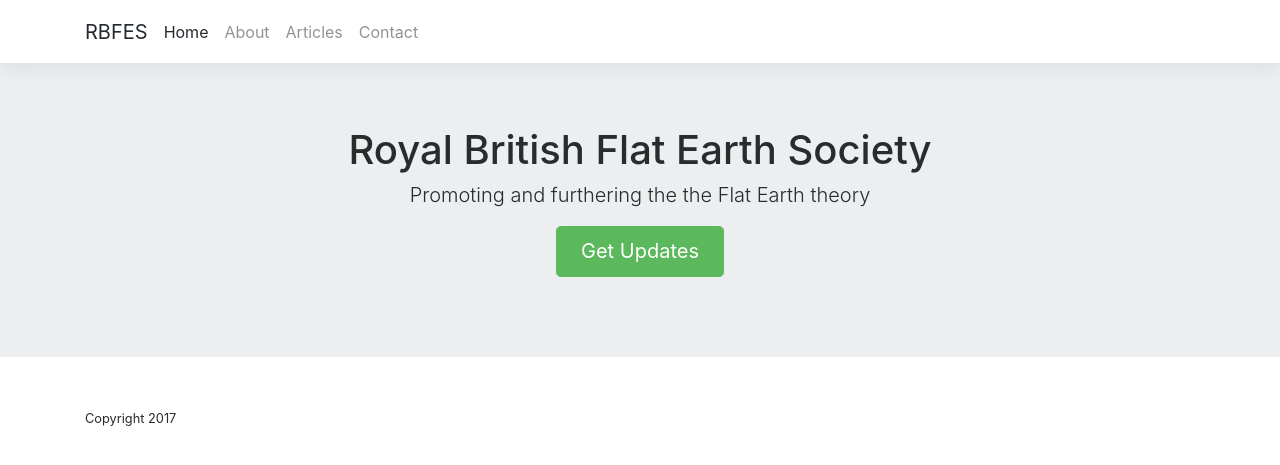
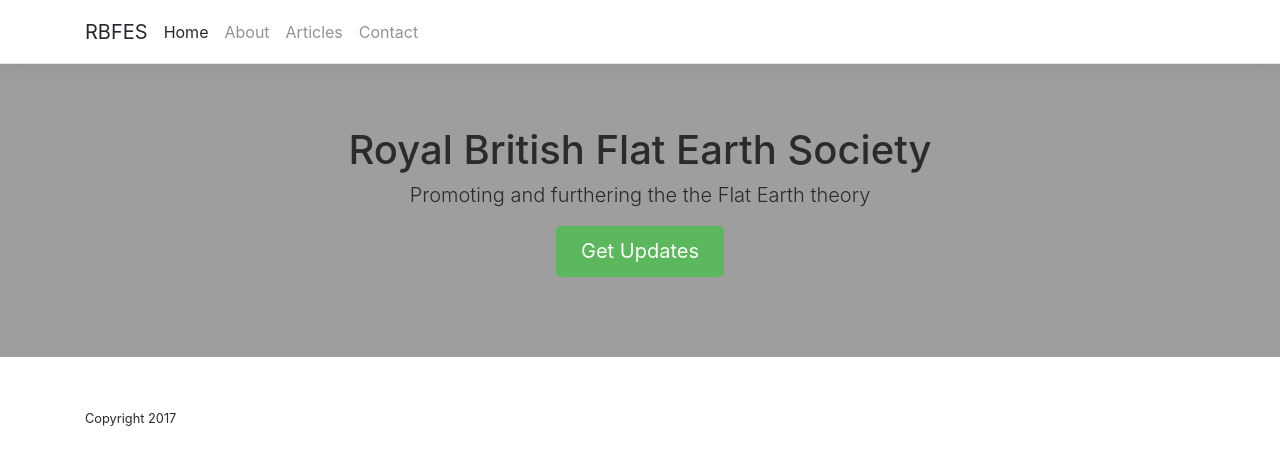
Before and after one commit to krussll/etsysimplicity, a Jekyll site: the page built from index.md, in a window 1280 px wide. Shown: the top 465 px of the page. Built offline with Jekyll 4.4.1, drawn with Linux system fonts in a browser that asks for light colours; a script that is not in the unit is left out.

Commit message:
Update home.html

```diff
--- a/_layouts/home.html
+++ b/_layouts/home.html
@@ -3,7 +3,7 @@
   {% include head.html %}
   <body>
     {% include nav.html %}
-    <div class="jumbotron">
+    <div class="jumbotron image dark">
       <div class="container text-center">
         <h1>{{ page.title }}</h1>
         <p class="lead">{{ page.sub-title }}</p>
```
